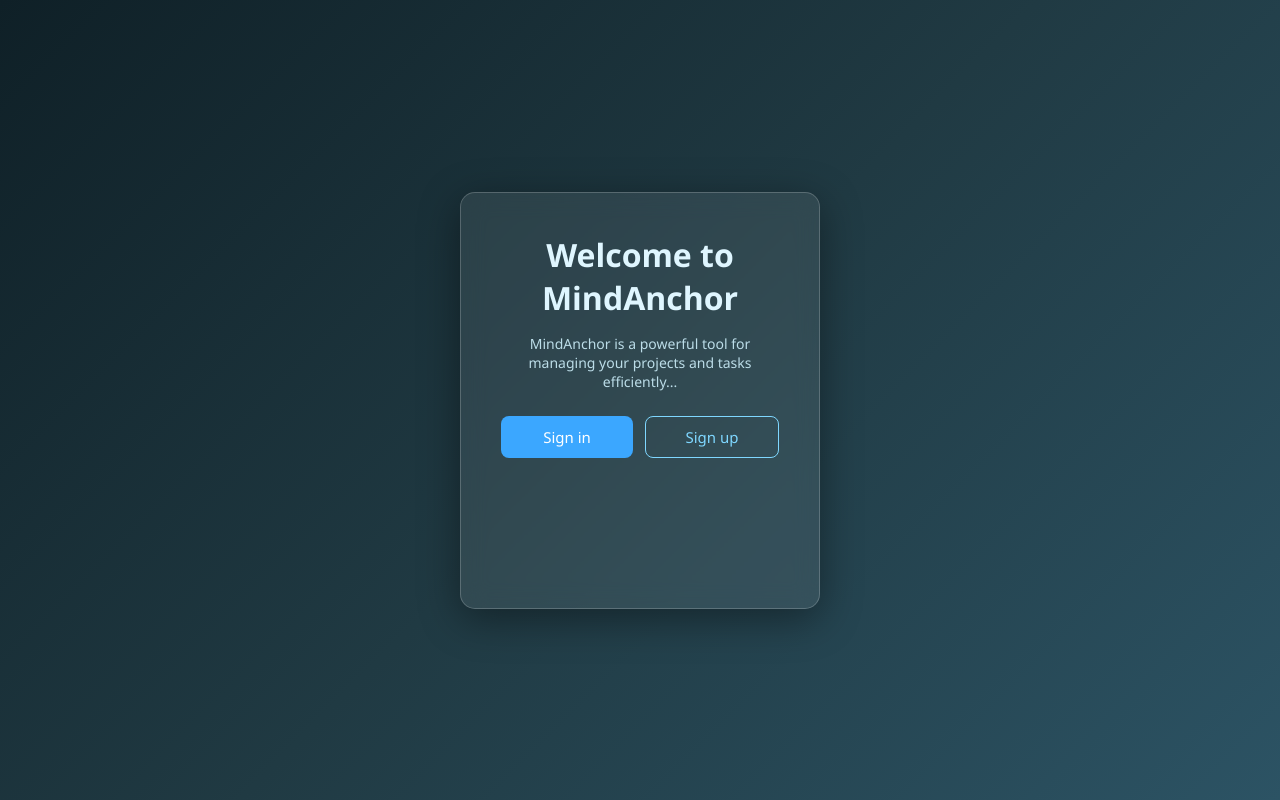
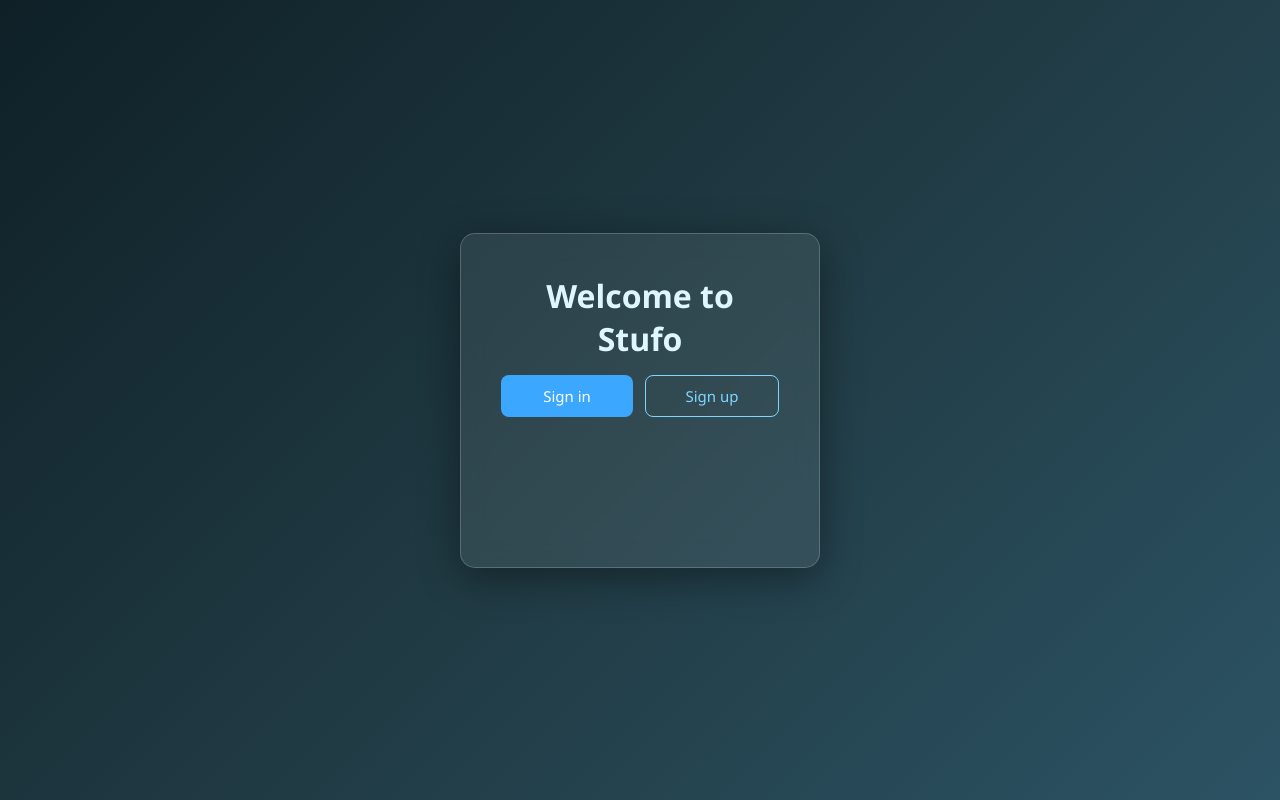
Before and after one commit to Stufo-web/stufo-web.github.io, a plain HTML site: page index.html in a window 1280 px wide. Drawn offline with Linux system fonts and the light colour scheme.

Commit message:
Update welcome message and page title in index.html

```diff
--- a/index.html
+++ b/index.html
@@ -9,8 +9,8 @@
 <body >
    <div class="page">
   <div class="card">
-    <h1>Welcome to MindAnchor</h1>
-    <p>MindAnchor is a powerful tool for managing your projects and tasks efficiently...</p>
+    <h1>Welcome to Stufo</h1>
+
 <div class="btn">
       <button onclick="window.location.href='signin.html'">Sign in</button>
 
```
